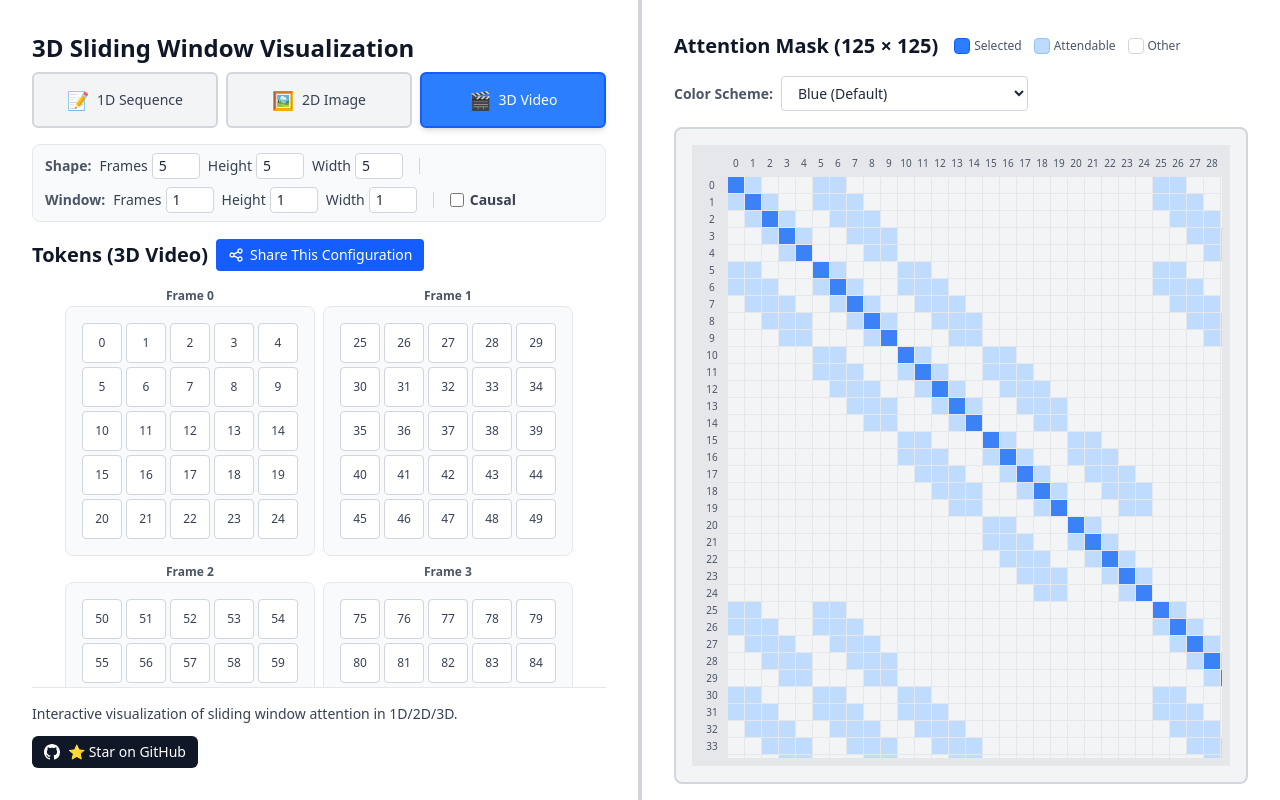
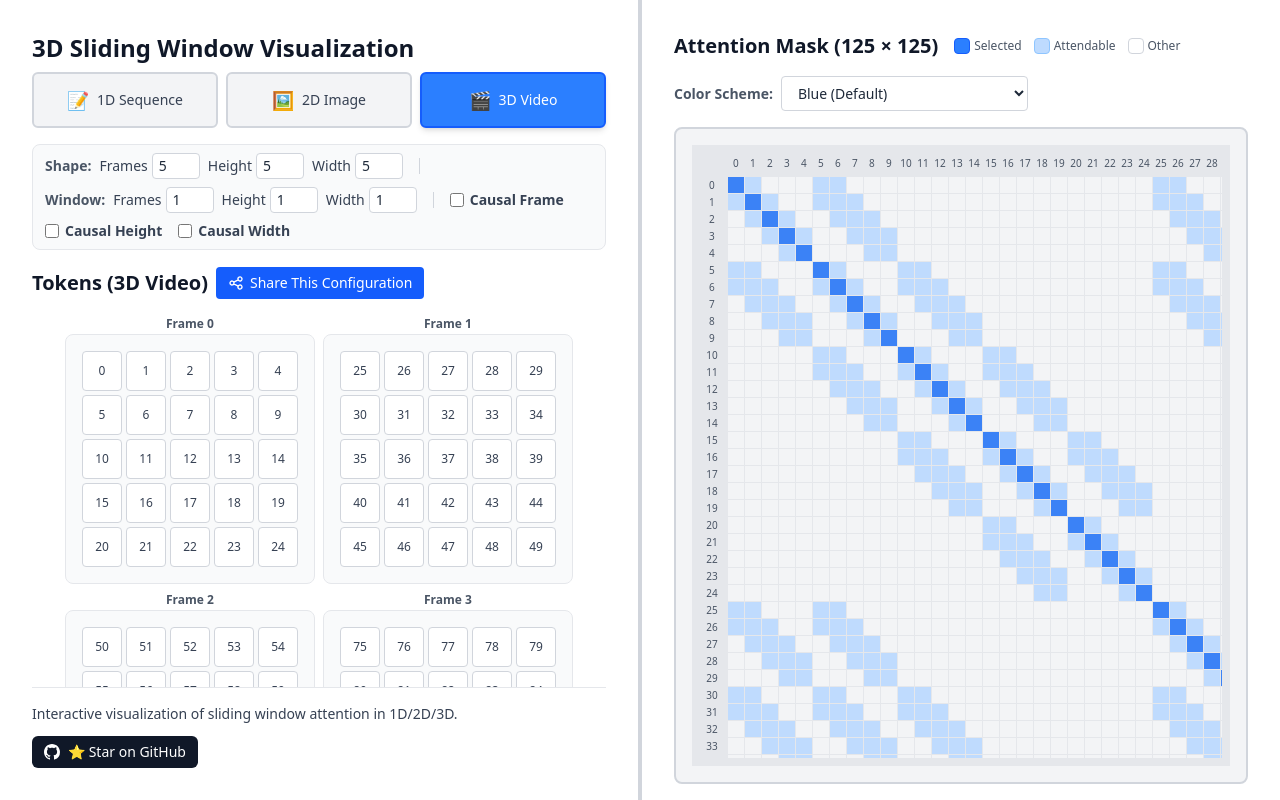
Before and after one commit to niyunsheng/sliding-window-viz-3D, a React (Vite) app: page / in a window 1280 px wide. Built offline with nearby package versions, Linux system fonts and the light colour scheme.

Commit message:
feat: Add independent causal controls for each dimension, web demo

```diff
--- a/src/components/SlidingWindowViz.tsx
+++ b/src/components/SlidingWindowViz.tsx
@@ -1,5 +1,5 @@
 import { useState, useMemo, useRef, useEffect } from 'react'
-import { getSlidingWindowMask3D, type VolumeShape, type Position3D } from '../utils/slidingWindow'
+import { getSlidingWindowMask3D, type VolumeShape, type Position3D, type Causal3D } from '../utils/slidingWindow'
 
 type ViewMode = '1D Sequence' | '2D Image' | '3D Video'
 
@@ -84,7 +84,9 @@ export function SlidingWindowViz() {
     return {
       viewMode: (params.get('mode') as ViewMode) || '3D Video',
       selectedToken: params.get('token') ? Number(params.get('token')) : null,
-      causal: params.get('causal') === 'true',
+      causalFrame: params.get('cf') === 'true',
+      causalHeight: params.get('ch') === 'true',
+      causalWidth: params.get('cw') === 'true',
       colorScheme: (params.get('color') as ColorScheme) || 'blue',
       sequenceLength: Number(params.get('seq') || 16),
       windowSize1D: Number(params.get('w1d') || 2),
@@ -105,7 +107,9 @@ export function SlidingWindowViz() {
 
   const [viewMode, setViewMode] = useState<ViewMode>(initialState.viewMode)
   const [selectedToken, setSelectedToken] = useState<number | null>(initialState.selectedToken)
-  const [causal, setCausal] = useState(initialState.causal)
+  const [causalFrame, setCausalFrame] = useState(initialState.causalFrame)
+  const [causalHeight, setCausalHeight] = useState(initialState.causalHeight)
+  const [causalWidth, setCausalWidth] = useState(initialState.causalWidth)
   const [leftPanelWidth, setLeftPanelWidth] = useState(50) // percentage
   const [isDragging, setIsDragging] = useState(false)
   const [colorScheme, setColorScheme] = useState<ColorScheme>(initialState.colorScheme)
@@ -149,10 +153,14 @@ export function SlidingWindowViz() {
     }
   }, [viewMode, windowSize1D, windowHeight2D, windowWidth2D, windowFrame3D, windowHeight3D, windowWidth3D])
 
+  const actualCausal: Causal3D = useMemo(() => {
+    return { frame: causalFrame, height: causalHeight, width: causalWidth }
+  }, [causalFrame, causalHeight, causalWidth])
+
   // Generate attention mask
   const attentionMask = useMemo(() => {
-    return getSlidingWindowMask3D(actualVolumeShape, actualWindowSize, causal)
-  }, [actualVolumeShape, actualWindowSize, causal])
+    return getSlidingWindowMask3D(actualVolumeShape, actualWindowSize, actualCausal)
+  }, [actualVolumeShape, actualWindowSize, actualCausal])
 
   const totalTokens = actualVolumeShape.frames * actualVolumeShape.height * actualVolumeShape.width
 
@@ -189,7 +197,9 @@ export function SlidingWindowViz() {
     const params = new URLSearchParams()
     params.set('mode', viewMode)
     if (selectedToken !== null) params.set('token', selectedToken.toString())
-    params.set('causal', causal.toString())
+    params.set('cf', causalFrame.toString())
+    params.set('ch', causalHeight.toString())
+    params.set('cw', causalWidth.toString())
     params.set('color', colorScheme)
 
     // Add mode-specific parameters
@@ -435,15 +445,74 @@ export function SlidingWindowViz() {
             )}
 
             <div className="w-px h-4 bg-gray-300"></div>
+
+            {/* Causal checkboxes - different labels based on view mode */}
+            {viewMode === '1D Sequence' && (
               <label className="flex items-center gap-1.5 cursor-pointer">
                 <input
                   type="checkbox"
-                checked={causal}
-                onChange={(e) => setCausal(e.target.checked)}
+                  checked={causalWidth}
+                  onChange={(e) => setCausalWidth(e.target.checked)}
                   className="w-3.5 h-3.5 cursor-pointer accent-blue-500"
                 />
                 <span className="font-semibold text-gray-700">Causal</span>
               </label>
+            )}
+
+            {viewMode === '2D Image' && (
+              <>
+                <label className="flex items-center gap-1.5 cursor-pointer">
+                  <input
+                    type="checkbox"
+                    checked={causalHeight}
+                    onChange={(e) => setCausalHeight(e.target.checked)}
+                    className="w-3.5 h-3.5 cursor-pointer accent-blue-500"
+                  />
+                  <span className="font-semibold text-gray-700">Causal Height</span>
+                </label>
+                <label className="flex items-center gap-1.5 cursor-pointer">
+                  <input
+                    type="checkbox"
+                    checked={causalWidth}
+                    onChange={(e) => setCausalWidth(e.target.checked)}
+                    className="w-3.5 h-3.5 cursor-pointer accent-blue-500"
+                  />
+                  <span className="font-semibold text-gray-700">Causal Width</span>
+                </label>
+              </>
+            )}
+
+            {viewMode === '3D Video' && (
+              <>
+                <label className="flex items-center gap-1.5 cursor-pointer">
+                  <input
+                    type="checkbox"
+                    checked={causalFrame}
+                    onChange={(e) => setCausalFrame(e.target.checked)}
+                    className="w-3.5 h-3.5 cursor-pointer accent-blue-500"
+                  />
+                  <span className="font-semibold text-gray-700">Causal Frame</span>
+                </label>
+                <label className="flex items-center gap-1.5 cursor-pointer">
+                  <input
+                    type="checkbox"
+                    checked={causalHeight}
+                    onChange={(e) => setCausalHeight(e.target.checked)}
+                    className="w-3.5 h-3.5 cursor-pointer accent-blue-500"
+                  />
+                  <span className="font-semibold text-gray-700">Causal Height</span>
+                </label>
+                <label className="flex items-center gap-1.5 cursor-pointer">
+                  <input
+                    type="checkbox"
+                    checked={causalWidth}
+                    onChange={(e) => setCausalWidth(e.target.checked)}
+                    className="w-3.5 h-3.5 cursor-pointer accent-blue-500"
+                  />
+                  <span className="font-semibold text-gray-700">Causal Width</span>
+                </label>
+              </>
+            )}
           </div>
 
           {/* Fixed Tokens Title with Buttons */}
--- a/src/utils/slidingWindow.ts
+++ b/src/utils/slidingWindow.ts
@@ -14,6 +14,12 @@ export interface Position3D {
   frame: number
   height: number
   width: number
+}
+
+export interface Causal3D {
+  frame: boolean
+  height: boolean
+  width: boolean
 }
 
 /**
@@ -42,25 +48,24 @@ export function getWindows3D(
   position3D: Position3D,
   volumeShape: VolumeShape,
   windowSize: Position3D,
-  causal: boolean = false
+  causal: Causal3D = { frame: false, height: false, width: false }
 ): Position3D[] {
   const frameStart = Math.max(position3D.frame - windowSize.frame, 0)
   const heightStart = Math.max(position3D.height - windowSize.height, 0)
   const widthStart = Math.max(position3D.width - windowSize.width, 0)
 
-  let frameEnd: number, heightEnd: number, widthEnd: number
+  // Each dimension can be independently causal
+  const frameEnd = causal.frame
+    ? position3D.frame + 1
+    : Math.min(position3D.frame + 1 + windowSize.frame, volumeShape.frames)
 
-  if (causal) {
-    // Causal: only include current and past positions
-    frameEnd = position3D.frame + 1
-    heightEnd = position3D.height + 1
-    widthEnd = position3D.width + 1
-  } else {
-    // Non-causal: include future positions as well
-    frameEnd = Math.min(position3D.frame + 1 + windowSize.frame, volumeShape.frames)
-    heightEnd = Math.min(position3D.height + 1 + windowSize.height, volumeShape.height)
-    widthEnd = Math.min(position3D.width + 1 + windowSize.width, volumeShape.width)
-  }
+  const heightEnd = causal.height
+    ? position3D.height + 1
+    : Math.min(position3D.height + 1 + windowSize.height, volumeShape.height)
+
+  const widthEnd = causal.width
+    ? position3D.width + 1
+    : Math.min(position3D.width + 1 + windowSize.width, volumeShape.width)
 
   const results: Position3D[] = []
   for (let f = frameStart; f < frameEnd; f++) {
@@ -79,7 +84,7 @@ export function getWindows3D(
 export function getSlidingWindowMask3D(
   volumeShape: VolumeShape,
   windowSize: Position3D,
-  causal: boolean = false
+  causal: Causal3D = { frame: false, height: false, width: false }
 ): boolean[][] {
   const totalTokens = volumeShape.frames * volumeShape.height * volumeShape.width
 
```
Lines whose indentation alone changed are shown as unchanged.
